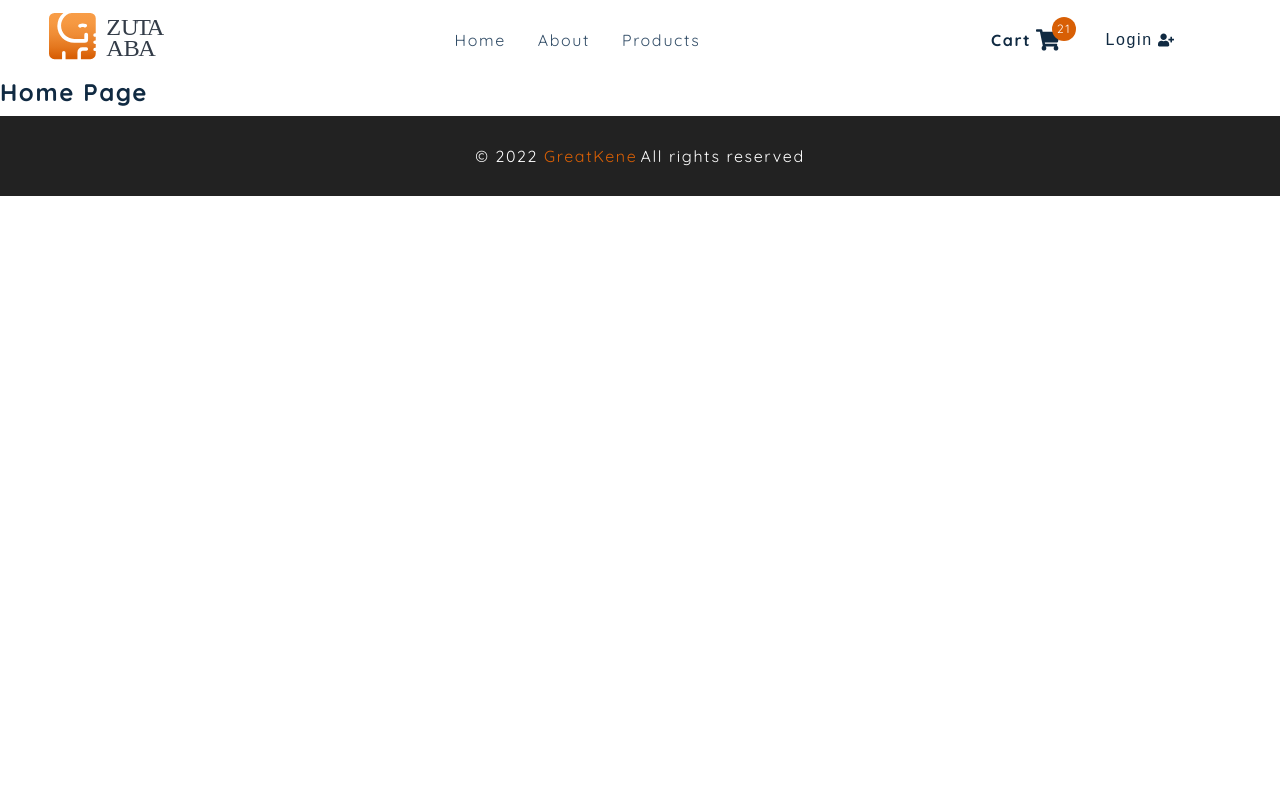
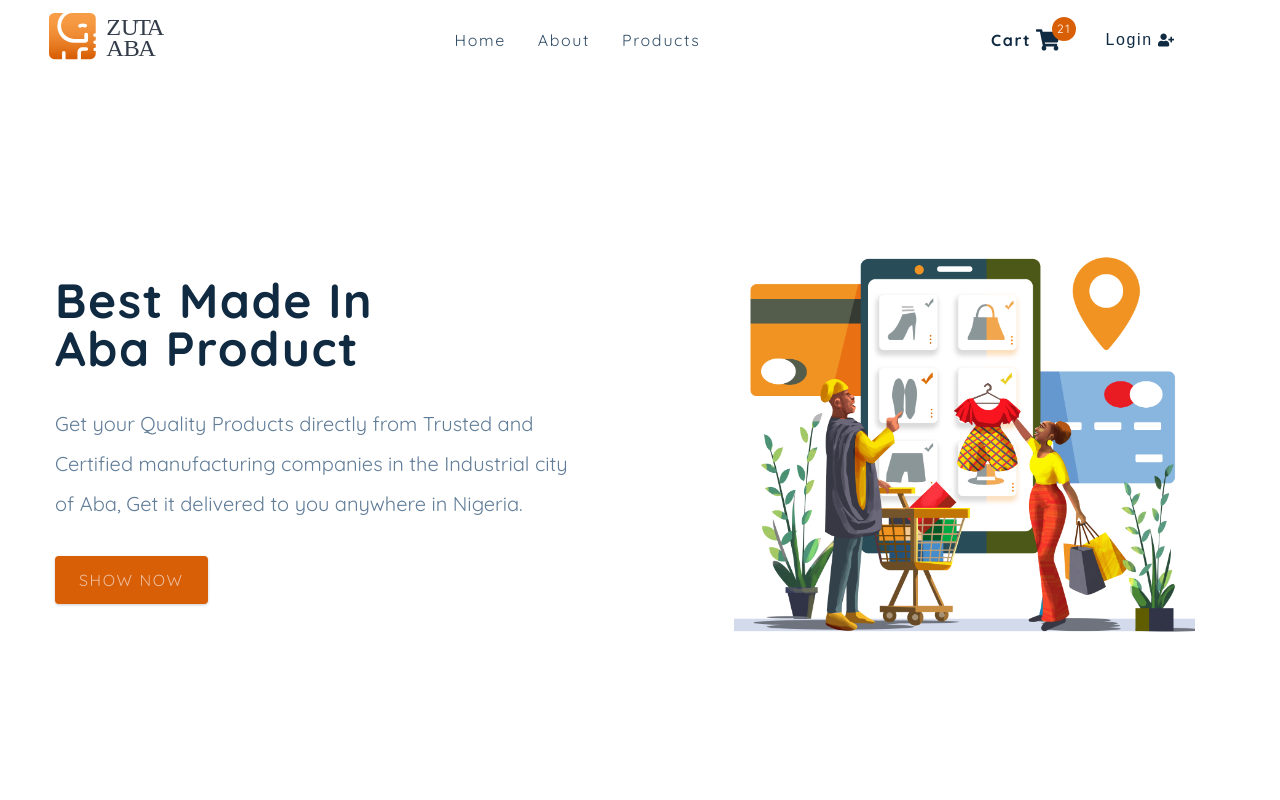
Before and after one commit to greatkene/zuta-aba, a React (Create React App) app: page / in a window 1280 px wide. Shown: the top 800 px of the page. Built offline with nearby package versions, Linux system fonts and the light colour scheme.

Commit message:
feat: about page, pageHero, home hero

```diff
--- a/src/components/Hero.js
+++ b/src/components/Hero.js
@@ -1,10 +1,25 @@
 import React from 'react'
 import styled from 'styled-components'
 import { Link } from 'react-router-dom'
-import hero from './Hero'
+import hero from '../assets/hero.png'
 
 const Hero = () => {
-  return <h4>hero</h4>
+  return (
+    <Wrapper className='section-center'>
+      <article className='content'>
+        <h1>Best made in <br /> Aba Product </h1>
+        <p>
+        Get your Quality Products directly from Trusted and Certified
+        manufacturing companies in the Industrial city of Aba,
+        Get it delivered to you anywhere in Nigeria.
+        </p>
+        <Link to="/products" className='btn hero-btn'>Show Now</Link>
+      </article>
+      <article className='img-container'>
+        <img src={hero} alt="hero" className='main-img' />
+      </article>
+    </Wrapper>
+  )
 }
 
 const Wrapper = styled.section`
@@ -12,7 +27,16 @@ const Wrapper = styled.section`
   display: grid;
   place-items: center;
   .img-container {
-    display: none;
+    display: block;
+    position: relative
+  }
+  .main-img {
+    width: 100%;
+    height: 320px;
+    position: relative;
+    border-radius: var(--radius);
+    display: block;
+    object-fit: cover;
   }
 
   p {
@@ -42,30 +66,14 @@ const Wrapper = styled.section`
     }
     .main-img {
       width: 100%;
-      height: 550px;
+      height: 400px;
       position: relative;
       border-radius: var(--radius);
       display: block;
       object-fit: cover;
     }
-    .accent-img {
-      position: absolute;
-      bottom: 0;
-      left: 0;
-      width: 250px;
-      transform: translateX(-50%);
-      border-radius: var(--radius);
-    }
-    .img-container::before {
-      content: '';
-      position: absolute;
-      width: 10%;
-      height: 80%;
-      background: var(--clr-primary-9);
-      bottom: 0%;
-      left: -8%;
-      border-radius: var(--radius);
-    }
+
+
   }
 `
 
--- a/src/components/PageHero.js
+++ b/src/components/PageHero.js
@@ -1,8 +1,17 @@
 import React from 'react'
 import styled from 'styled-components'
 import { Link } from 'react-router-dom'
-const PageHero = () => {
-  return <h4>page hero</h4>
+const PageHero = ({title}) => {
+  return (
+    <Wrapper>
+      <div className='section-center'>
+        <h3>
+          <Link to="/">Home</Link>/ {title}
+
+        </h3>
+      </div>
+    </Wrapper>
+  )
 }
 
 const Wrapper = styled.section`
--- a/src/index.css
+++ b/src/index.css
@@ -12,7 +12,7 @@ Variables
   /* dark shades of primary color*/
   --clr-primary-1: hsl(22, 100%, 50%);
   --clr-primary-2: hsl(21, 91%, 41%);
-  --clr-primary-3: hsl(22, 92%, 47%);
+  --clr-primary-3: hsl(22, 89%, 14%);
   --clr-primary-4: hsl(22, 59%, 49%);
   /* primary/main color */
   --clr-primary-5: #d85f05;
--- a/src/pages/AboutPage.js
+++ b/src/pages/AboutPage.js
@@ -1,10 +1,31 @@
 import React from 'react'
 import styled from 'styled-components'
 import { PageHero } from '../components'
+import aboutImg from "../assets/about.jpg"
 
 
 const AboutPage = () => {
-  return <h4>about page</h4>
+  return (
+    <main>
+      <PageHero title="about" />
+      <Wrapper className='page section section-center'>
+        <img src={aboutImg} alt="about" />
+        <article>
+          <div className='title'>
+            <h2>Our Story</h2>
+            <div className='underline'></div>
+          </div>
+          <p>
+          Zuta Aba is more than just a fictional industrial Enyimba city E-commerce website.
+          We're a team of like-minded, big-hearted individuals who have a distinct vision for the future. <br />
+          Our vision is shaped by the challenges we see others facing here in our country and around the world –
+          challenges like climate change, lack of sufficient resources, forex, and an absolute need for
+          us all to take better care of our what we are able to create.
+          </p>
+        </article>
+      </Wrapper>
+    </main>
+  )
 }
 
 const Wrapper = styled.section`
--- a/src/pages/CheckoutPage.js
+++ b/src/pages/CheckoutPage.js
@@ -6,7 +6,14 @@ import { useCartContext } from '../context/cart_context'
 import { Link } from 'react-router-dom'
 
 const CheckoutPage = () => {
-  return <h4>checkout page</h4>
+  return (
+    <main>
+      <PageHero title="checkout" />
+      <Wrapper className='page'>
+        <h1>CheckoutPage</h1>
+      </Wrapper>
+    </main>
+  )
 }
 const Wrapper = styled.div``
 export default CheckoutPage
--- a/src/pages/ErrorPage.js
+++ b/src/pages/ErrorPage.js
@@ -2,7 +2,17 @@ import React from 'react'
 import styled from 'styled-components'
 import { Link } from 'react-router-dom'
 const ErrorPage = () => {
-  return <h4>error page</h4>
+  return (
+    <Wrapper className='page-100'>
+      <section>
+        <h1>404</h1>
+        <h3>Sorry, the page you tried cannot be found</h3>
+        <Link to="/" className='btn'>
+          Back Home
+        </Link>
+      </section>
+    </Wrapper>
+  )
 }
 
 const Wrapper = styled.main`
--- a/src/pages/HomePage.js
+++ b/src/pages/HomePage.js
@@ -1,7 +1,14 @@
 import React from 'react'
 import { FeaturedProducts, Hero, Services, Contact } from '../components'
 const HomePage = () => {
-  return <h4>home page</h4>
+  return (
+    <main>
+      <Hero />
+      <FeaturedProducts />
+      <Services />
+      <Contact />
+    </main>
+  )
 }
 
 export default HomePage
```
Also changed, not shown: 1 other file (tests, documents, lock files or other folders).
